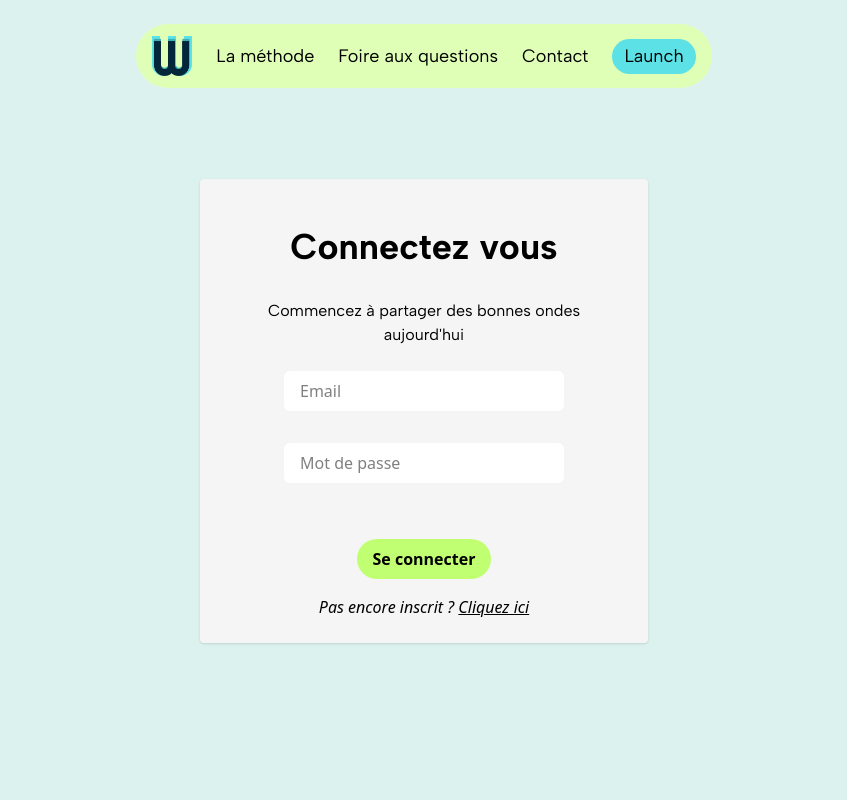
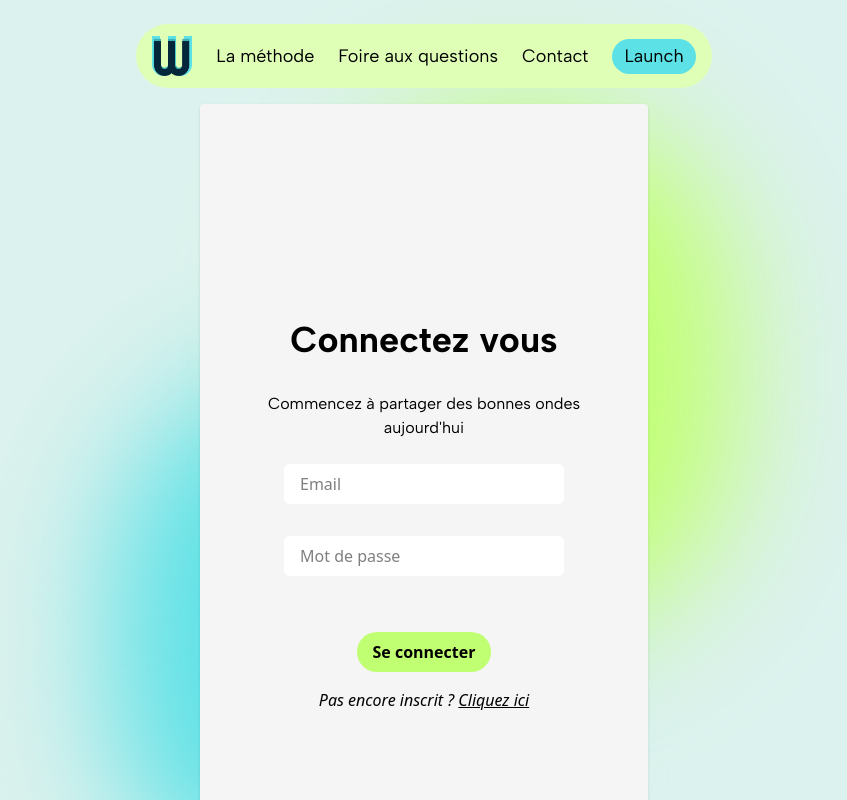
Before and after one commit to svetlanouchka/wavely-app, a React (Vite) app in the folder frontend/: page /login in a window 1280 px wide. Shown: the top 800 px of the page, without its empty margins (216-1063 px from the left). Built offline with nearby package versions, Linux system fonts and the light colour scheme.

Commit message:
background shapes behind forms

```diff
--- a/frontend/src/components/BackgroundShapes.jsx
+++ b/frontend/src/components/BackgroundShapes.jsx
@@ -1,8 +1,8 @@
 export default function BackgroundShapes() {
-    return (
-        <div className="absolute w-[700px] h-[700px]">
-            <div className="absolute bottom-0 left-0 w-2/3 h-2/3 bg-blue rounded-full filter blur-3xl"></div>
-            <div className="absolute top-0 right-0 w-2/3 h-2/3 bg-green rounded-full filter blur-3xl"></div>
-        </div>
-    );
+	return (
+		<div className="absolute w-full h-full md:w-1/2">
+			<div className="absolute bottom-0 w-2/3 h-2/3 z-0 bg-blue rounded-full filter blur-3xl" />
+			<div className="absolute top-0 right-0 w-2/3 h-2/3 z-0 bg-green rounded-full filter blur-3xl" />
+		</div>
+	);
 }
--- a/frontend/src/components/ContactForm.jsx
+++ b/frontend/src/components/ContactForm.jsx
@@ -35,7 +35,7 @@ export default function ContactForm() {
 		},
 	});
 	return (
-		<div className=" h-full flex justify-center mx-auto bg-gray-light p-6 rounded-sm flex-col items-center w-[90%] max-w-[28rem] shadow-sm">
+		<div className="relative h-full flex justify-center mx-auto my-[5rem] bg-gray-light p-6 rounded-sm flex-col items-center w-[90%] max-w-[28rem] shadow-sm">
 			<h1 className="text-4xl font-bold font-albert-sans text-center p-6">
 				Contactez-nous
 			</h1>
--- a/frontend/src/components/Layout/Header.jsx
+++ b/frontend/src/components/Layout/Header.jsx
@@ -15,7 +15,7 @@ export default function Header({ backgroundColor, string, path }) {
 	};
 	return (
 		<header
-			className={`w-[80%] max-w-[36rem] h-[4rem] rounded-full mt-6 mx-auto flex md:flex-col justify-center items-center font-albert-sans relative  ${backgroundColor}`}
+			className={`w-[80%] max-w-[36rem] h-[4rem] z-20 rounded-full mt-6 mx-auto flex md:flex-col justify-center items-center font-albert-sans relative  ${backgroundColor}`}
 		>
 			<NavDesktop isHome={isHome} />
 			{!showMenu ? (
--- a/frontend/src/components/LoginForm.jsx
+++ b/frontend/src/components/LoginForm.jsx
@@ -46,7 +46,7 @@ export default function LoginForm() {
 		},
 	});
 	return (
-		<div className=" h-full flex justify-center mx-auto bg-gray-light p-6 rounded-sm flex-col items-center w-[90%] max-w-[28rem] shadow-sm">
+		<div className="relative h-full flex justify-center mx-auto bg-gray-light p-6 rounded-sm flex-col items-center w-[90%] max-w-[28rem] shadow-sm">
 			<h1 className="text-4xl font-bold font-albert-sans text-center p-6">
 				Connectez vous
 			</h1>
--- a/frontend/src/pages/ContactPage.jsx
+++ b/frontend/src/pages/ContactPage.jsx
@@ -4,7 +4,10 @@ import ContactForm from "@components/ContactForm";
 export default function ContactPage() {
 	return (
 		<>
-			<ContactForm />
+			<div className="relative flex flex-col items-center justify-center h-screen">
+				<BackgroundShapes />
+				<ContactForm />
+			</div>
 		</>
 	);
 }
--- a/frontend/src/pages/LoginPage.jsx
+++ b/frontend/src/pages/LoginPage.jsx
@@ -1,9 +1,13 @@
+import BackgroundShapes from "@components/BackgroundShapes";
 import LoginForm from "@components/LoginForm";
 
 export default function LoginPage() {
 	return (
 		<>
-			<LoginForm />
+			<div className="relative flex flex-col items-center justify-center h-screen">
+				<BackgroundShapes />
+				<LoginForm />
+			</div>
 		</>
 	);
 }
```
